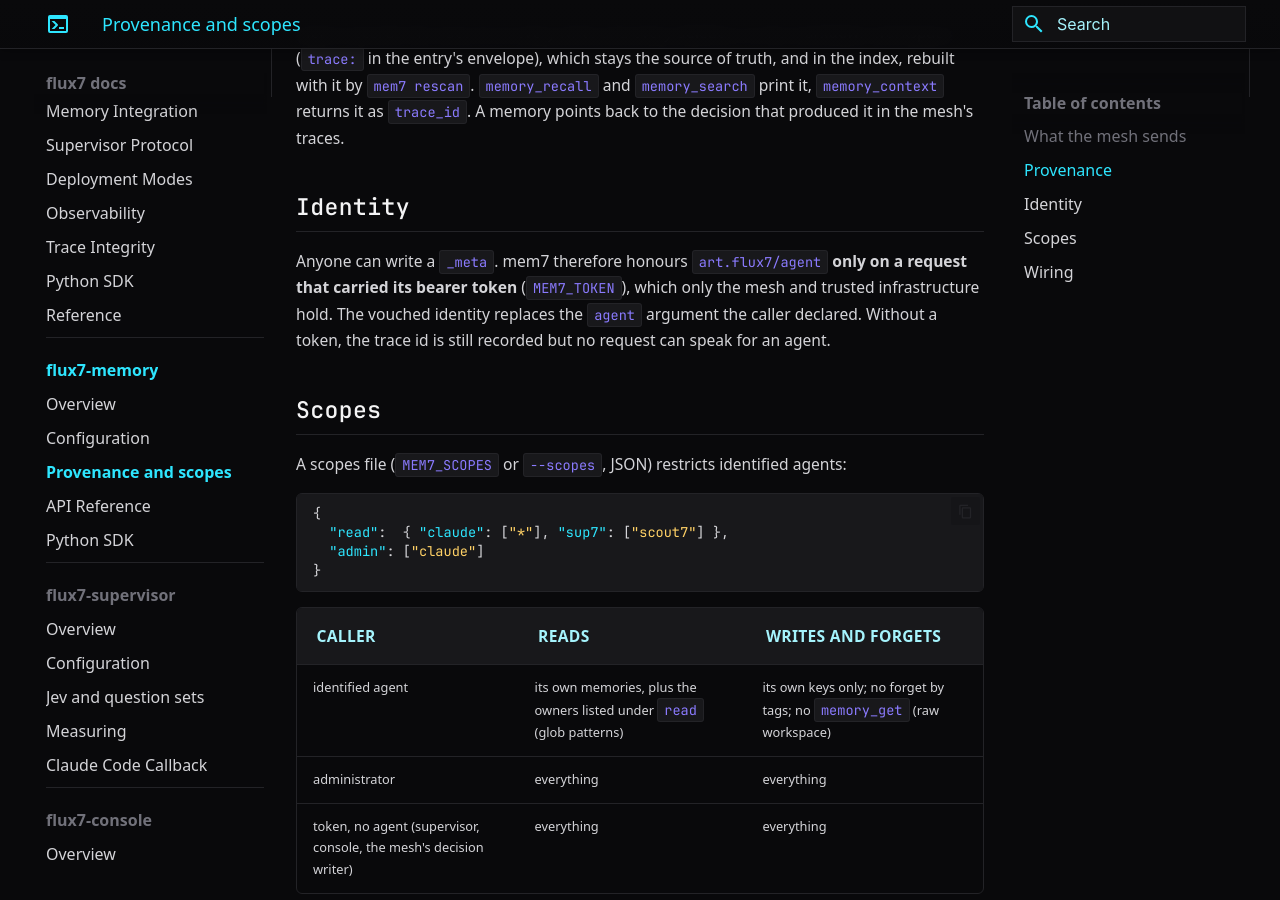
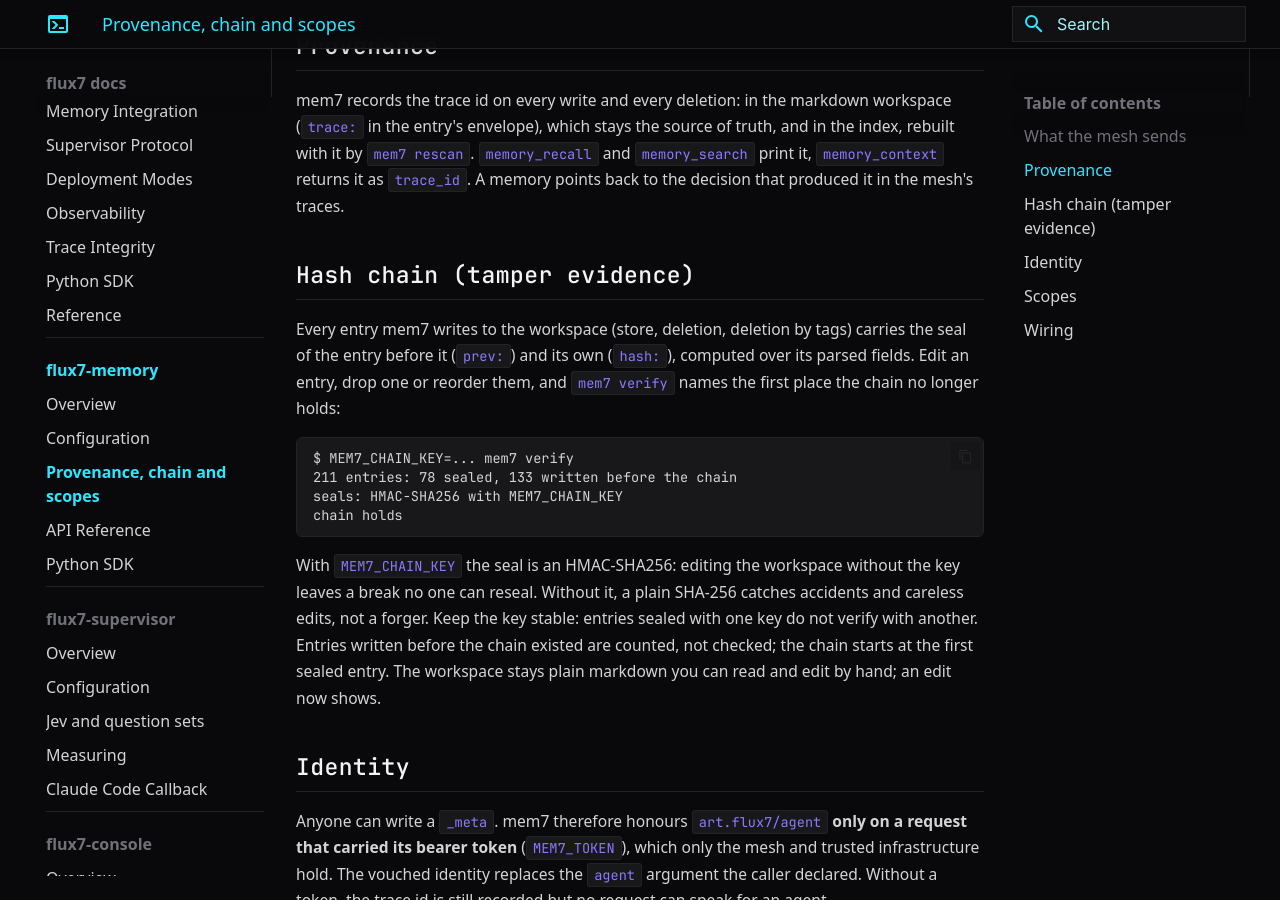
Before and after one commit to KTCrisis/flux7-docs, an MkDocs documentation site: the page built from docs/mem7/provenance-scopes.md, in a window 1280 px wide and 900 px high, scrolled down 689 px. Built offline with MkDocs 1.6.1 and Material for MkDocs 9.7.7, drawn with Linux system fonts in a browser that asks for light colours; some web fonts are replaced; some of the changed text lies outside the part shown.

Commit message:
docs(mem7): hash chain, mem7 verify, memory_history
Co-Authored-By: Claude Opus 5.5 (1M context) <noreply@anthropic.com>
Claude-Session: https://claude.ai/code/session_015sCEoLuJcrMipNLkeBYDLr

````diff
--- a/docs/llms.txt
+++ b/docs/llms.txt
@@ -38,7 +38,7 @@ Start with "How it works", then "Getting Started". Configuration lives in one YA
 
 - [Overview](https://docs.flux7.art/mem7/): decisions kept as queryable facts
 - [Configuration](https://docs.flux7.art/mem7/configuration/): environment variables and server settings
-- [Provenance and scopes](https://docs.flux7.art/mem7/provenance-scopes/): the trace id of the governed call on every memory; what each agent may read, from identities the mesh vouches for
+- [Provenance and scopes](https://docs.flux7.art/mem7/provenance-scopes/): the trace id of the governed call on every memory, a hash chain over the workspace (`mem7 verify`, `memory_history`), and what each agent may read, from identities the mesh vouches for
 - [API Reference](https://docs.flux7.art/mem7/api-reference/): MCP tools and HTTP endpoints
 - [Python SDK](https://docs.flux7.art/mem7/python-sdk/): `from mem7 import Mem7` (PyPI package: flux7-memory)
 
--- a/docs/mem7/provenance-scopes.md
+++ b/docs/mem7/provenance-scopes.md
@@ -1,7 +1,8 @@
-# Provenance and agent scopes
+# Provenance, tamper evidence and agent scopes
 
-Since 03/10/2026, mem7 records which governed call wrote each memory, and can
-restrict what each agent reads, from identities that flux7-mesh vouches for.
+Since 03/10/2026, mem7 records which governed call wrote each memory, seals
+every entry in a hash chain, and can restrict what each agent reads, from
+identities that flux7-mesh vouches for.
 
 ## What the mesh sends
 
@@ -20,6 +21,19 @@ workspace (`trace:` in the entry's envelope), which stays the source of truth,
 and in the index, rebuilt with it by `mem7 rescan`. `memory_recall` and
 `memory_search` print it, `memory_context` returns it as `trace_id`. A memory
 points back to the decision that produced it in the mesh's traces.
+
+## Hash chain (tamper evidence)
+
+Every entry mem7 writes to the workspace (store, deletion, deletion by tags) carries the seal of the entry before it (`prev:`) and its own (`hash:`), computed over its parsed fields. Edit an entry, drop one or reorder them, and `mem7 verify` names the first place the chain no longer holds:
+
+```
+$ MEM7_CHAIN_KEY=... mem7 verify
+211 entries: 78 sealed, 133 written before the chain
+seals: HMAC-SHA256 with MEM7_CHAIN_KEY
+chain holds
+```
+
+With `MEM7_CHAIN_KEY` the seal is an HMAC-SHA256: editing the workspace without the key leaves a break no one can reseal. Without it, a plain SHA-256 catches accidents and careless edits, not a forger. Keep the key stable: entries sealed with one key do not verify with another. Entries written before the chain existed are counted, not checked; the chain starts at the first sealed entry. The workspace stays plain markdown you can read and edit by hand; an edit now shows.
 
 ## Identity
 
--- a/mkdocs.yml
+++ b/mkdocs.yml
@@ -66,7 +66,7 @@ nav:
   - flux7-memory:
     - Overview: mem7/index.md
     - Configuration: mem7/configuration.md
-    - Provenance and scopes: mem7/provenance-scopes.md
+    - Provenance, chain and scopes: mem7/provenance-scopes.md
     - API Reference: mem7/api-reference.md
     - Python SDK: mem7/python-sdk.md
   - flux7-supervisor:
````
Also changed, not shown: docs/mem7/api-reference.md (+9 -0 lines), docs/mem7/configuration.md (+1 -0 lines).
